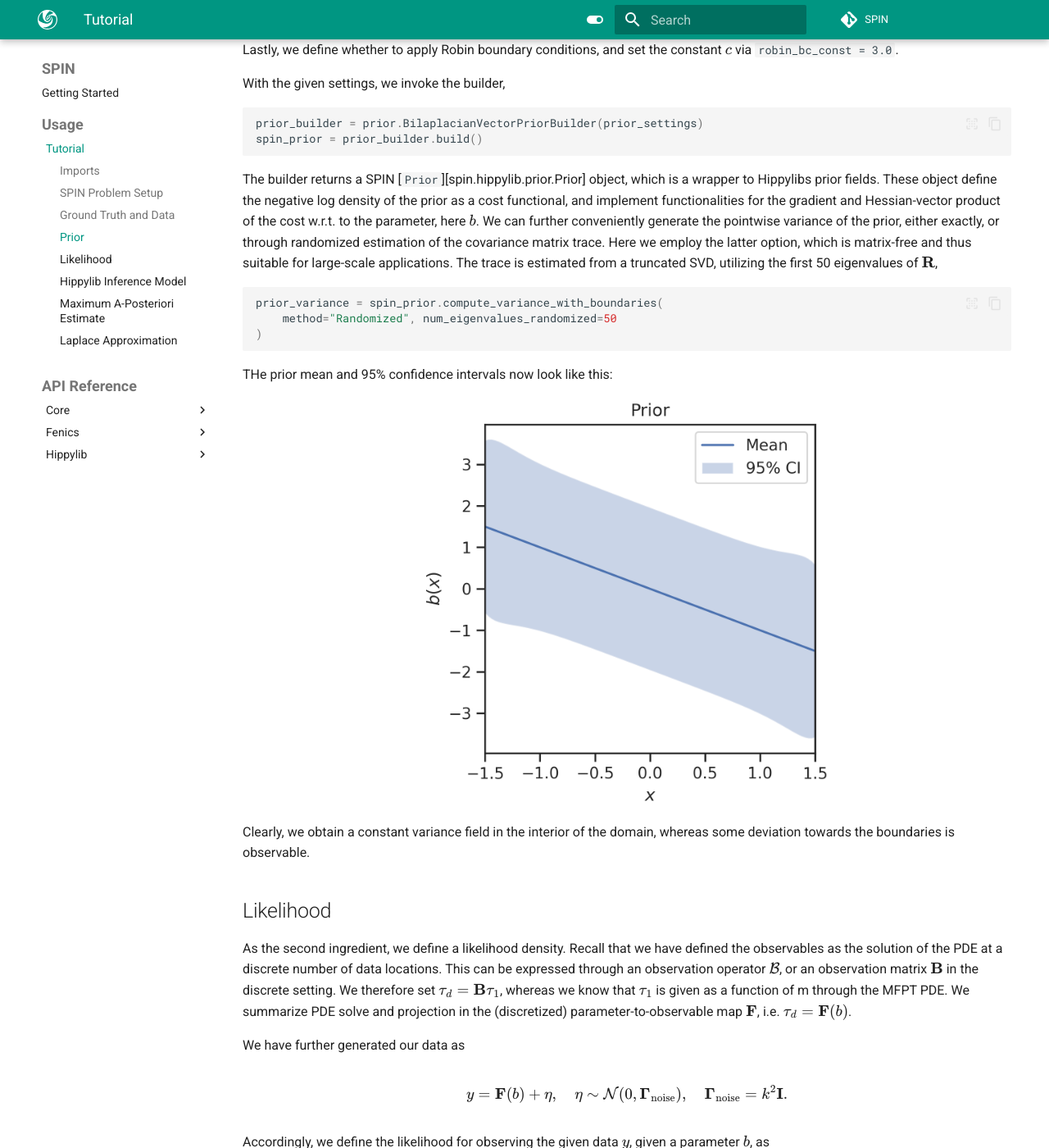
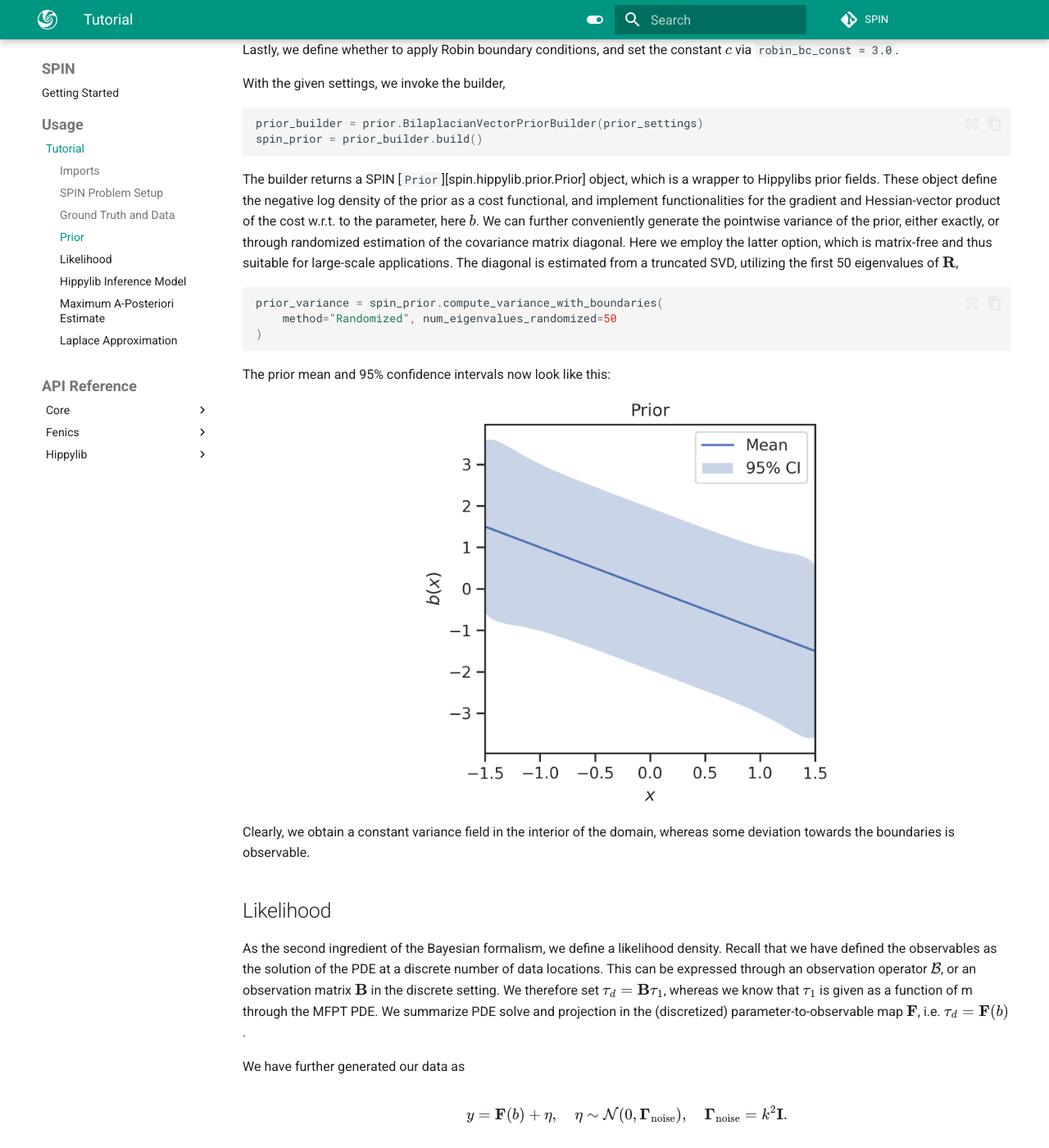
Before and after one commit to maximilian-kruse/SPIN, an MkDocs documentation site: the page built from docs/usage/tutorial.md, in a window 1280 px wide and 1400 px high, scrolled down 5173 px. Shown: the whole window at 82% size. Built offline with MkDocs 1.6.1 and Material for MkDocs 9.7.7, drawn with Linux system fonts in a browser that asks for light colours; comment, search, counter and statistics services are not loaded; some of the changed text lies outside the part shown.

Commit message:
docs: correct tutorial text

````diff
--- a/docs/usage/tutorial.md
+++ b/docs/usage/tutorial.md
@@ -3,7 +3,7 @@
 To illustrate the usage of SPIN, we present in this tutorial a simple examplary inference use-case.
 The problem under consideration deals with the inference of the drift function for a stochastic
 process on a 1D domain $\Omega\subseteq\mathbb{R}$. We assume that such a process, indexed over
-$t\in\mathbb{R}_+$ can be modelled by an SDE of the form
+$t\in\mathbb{R}_+$, can be modelled by an SDE of the form
 
 $$
     dX_t = b(X_t)dt + \sigma(X_t)dW_t,
@@ -26,7 +26,7 @@
 
 $$
 \begin{gather*}
-    \mathcal{L}\tau_1 = -1,\quad x\in\mathcal{A} \\
+    \mathcal{L}\tau_1 = -1,\quad x\in\mathcal{A}, \\
     \tau_1 = 0,\quad x\in\partial\mathcal{A},
 \end{gather*}
 $$
@@ -108,7 +108,7 @@
 `inference_type`, meaning which parameter function(s) to infer. Available options are
 `"drift_only"`, `"diffusion_only"`, and `"drift_and_diffusion"`.
 
-Lastly, as we only infer drift, we need to specify a diffusion function $\sigma(x)$. In this case,
+Lastly, as we only infer the drift, we need to specify a diffusion function $\sigma(x)$. In this case,
 we prescribe
 
 $$
@@ -125,7 +125,7 @@
 function components themselves are defined as strings in C++ syntax, as these strings can be
 compiled by dolfin. Most transformation in the [`cmath`](https://cplusplus.com/reference/cmath/)
 library are supported. If something is not recognized, try adding the `std::` namespace. Also
-note that we apply the function to the grid dimension zero, `x[0]`, not just `x`.
+note that we apply the function to the coordinate dimension zero, `x[0]`, not just `x`.
 
 !!! info "SPIN only supports diagonal diffusion matrices"
     To avoid trouble with the symmetric positive definiteness of the diffusion matrix, SPIN
@@ -166,7 +166,7 @@
 To generate artificial observation data, we simply use the true forward solution at a discrete
 set of points, and perturb it randomly. Specifically, we extract locations from the solution
 coordinates with a uniform `data_stride = 5`, and add a zero-centered Gaussian noise to every point,
-with standard deviation `noise_Std = 0.01`,
+with standard deviation `noise_std = 0.01`,
 
 ```py
 noise_std = 0.01
@@ -204,7 +204,7 @@
 mitigate boundary artifacts),
 
 $$
-    \mathcal{R} = \gamma\nabla b n + \frac{\sqrt{\gamma\delta}}{c}b, ,\quad x\in\partial\mathcal{A}
+    \mathcal{R}b = \gamma\nabla b n + \frac{\sqrt{\gamma\delta}}{c}b,\quad x\in\partial\mathcal{A}
 $$
 
 with a user-defined constant $c$ and outward normal coefficients $n\in\{-1, 1\}$. The parameter
@@ -255,9 +255,9 @@
 Hippylibs prior fields. These object define the negative log density of the prior as a cost
 functional, and implement functionalities for the gradient and Hessian-vector product of the cost
 w.r.t. to the parameter, here $b$. We can further conveniently generate the pointwise variance of
-the prior, either exactly, or through randomized estimation of the covariance matrix trace.
+the prior, either exactly, or through randomized estimation of the covariance matrix diagonal.
 Here we employ the latter option, which is matrix-free and thus suitable for large-scale applications.
-The trace is estimated from a truncated SVD, utilizing the first 50 eigenvalues of $\mathbf{R}$,
+The diagonal is estimated from a truncated SVD, utilizing the first 50 eigenvalues of $\mathbf{R}$,
 
 ```py
 prior_variance = spin_prior.compute_variance_with_boundaries(
@@ -265,7 +265,7 @@
 )
 ```
 
-THe prior mean and 95% confidence intervals now look like this:
+The prior mean and 95% confidence intervals now look like this:
 <figure markdown="span">
   ![Tensor Field](../images/tutorial_prior.png){ width="500" }
 </figure>
@@ -275,7 +275,7 @@
 
 ## Likelihood
 
-As the second ingredient, we define a likelihood density. Recall that we have defined the observables
+As the second ingredient of the Bayesian formalism, we define a likelihood density. Recall that we have defined the observables
 as the solution of the PDE at a discrete number of data locations. This can be expressed through
 an observation operator $\mathcal{B}$, or an observation matrix $\mathbf{B}$ in the discrete setting.
 We therefore set $\tau_d = \mathbf{B}\tau_1$, whereas we know that $\tau_1$ is given as a function
@@ -407,7 +407,7 @@
 point $b^*$. Actually assembling the Hessian is prohibitive, so we rely on a low-rank approximation of
 the matrix, which can be computed using algorithms from Hippylib.
 
-To this end, we first notice that the Hessian $\mathbf{R}$ can be split into contributions from the
+To this end, we first notice that the Hessian $\mathbf{H}$ can be split into contributions from the
 likelihood and the prior,
 
 $$
@@ -422,8 +422,8 @@
 $$
 
 These eigenvalue/-vector pairs can be computed matrix-free via randomized linear algebra algorithms.
+Note that all eigenvalues are positive as both $\mathbf{H}_\text{misfit}$ and $\mathbf{R}$ are s.p.d.
 
-Note that all eigenvalues are positive as both $\mathbf{H}_\text{misfit}$ and $\mathbf{R}$ are s.p.d.
 Defining the  matrices $\mathbf{D}_r = \text{diag}(\lambda_1,\ldots,\lambda_r)\in\mathbb{R}^{r\times r}$ and
 $\mathbf{V}_r = [v_1,\ldots,v_r]\in\mathbb{R}^{N\times r}$, we can now write $\mathbf{H}$ as
 
````
Also changed, not shown: other parts of docs/usage/tutorial.md (+6 -6 lines), docs/index.md (+1 -1 lines).
